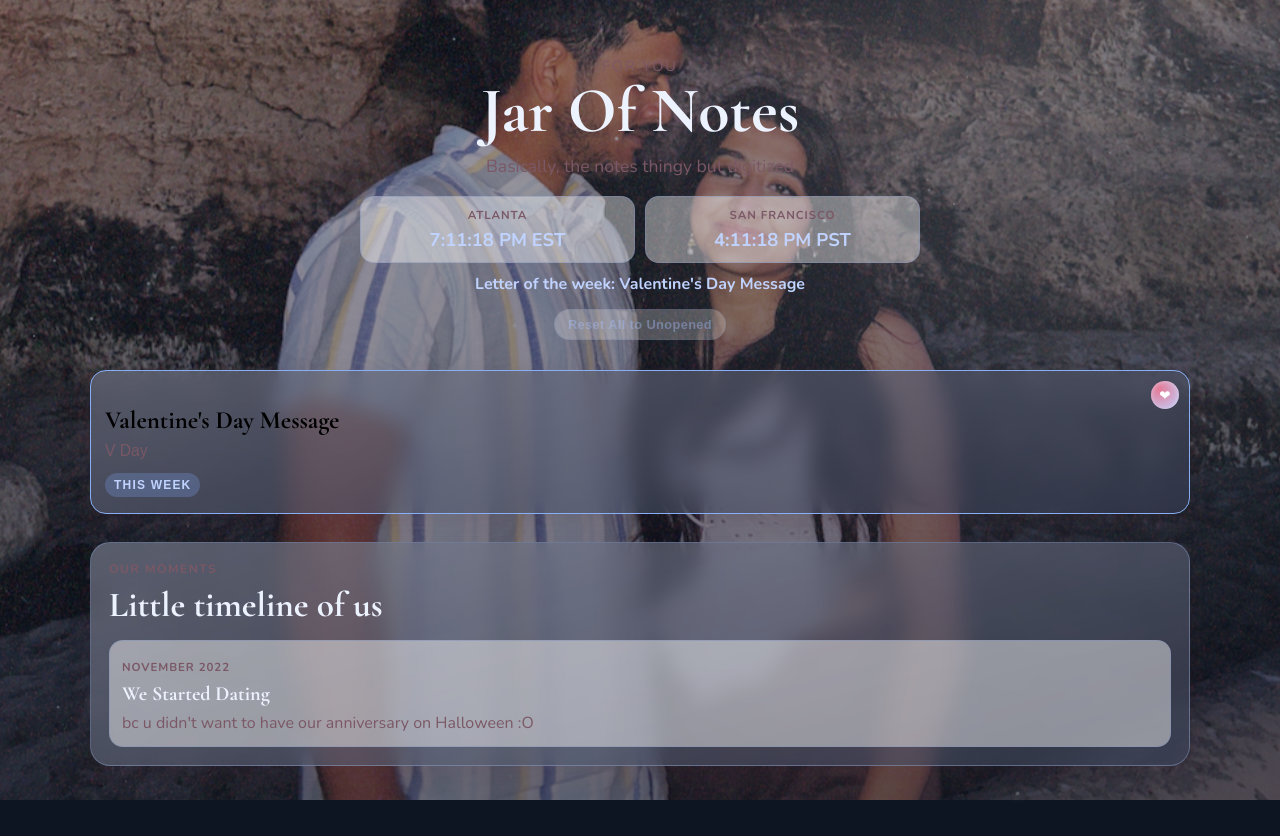
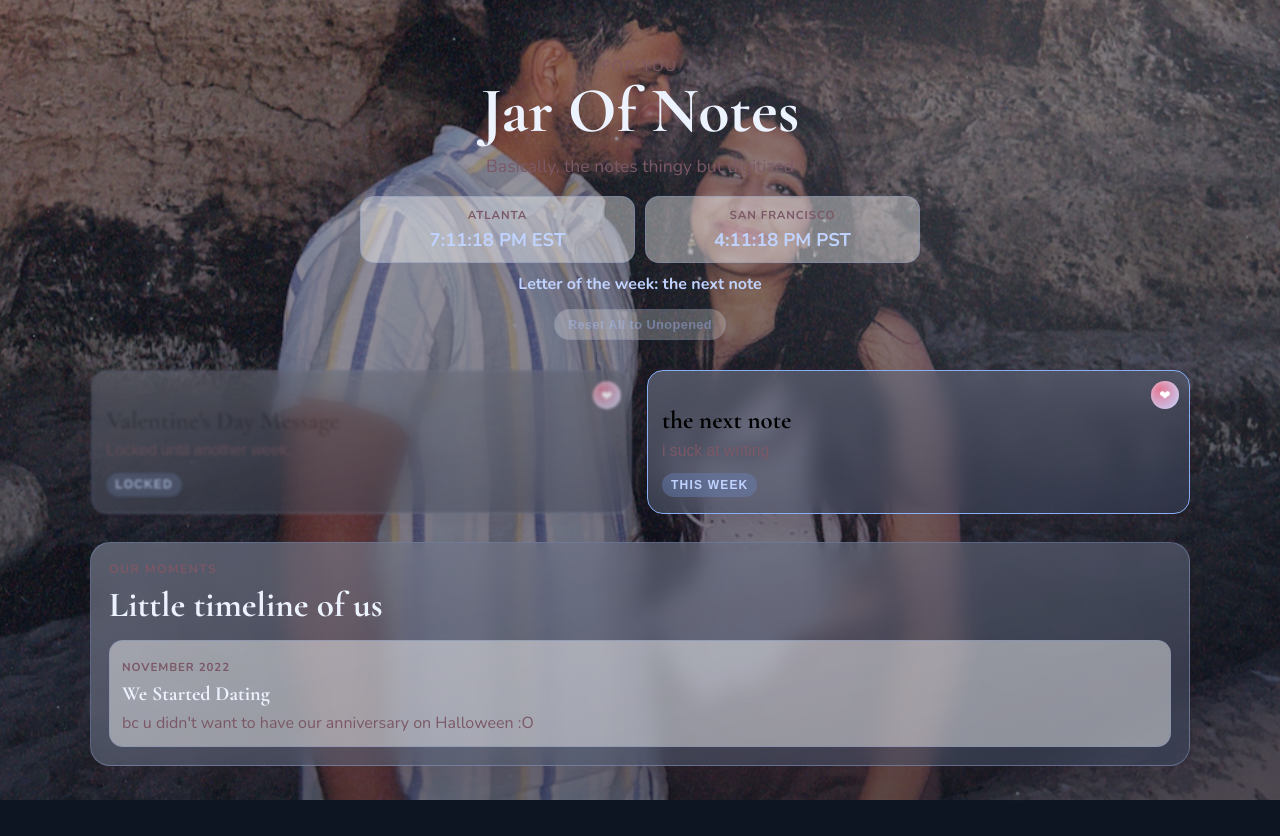
Before and after one commit to Kardee12/JarOfNotes, a React (Vite) app: page / in a window 1280 px wide. Built offline with nearby package versions, Linux system fonts and the light colour scheme.

Commit message:
add some more

```diff
--- a/src/data/letters.js
+++ b/src/data/letters.js
@@ -17,6 +17,17 @@ Happy Valentine's Day Simtard. I love you.
     ],
     promise: "I promise u i will write 1 message every few days lol"
   },
+  {
+    id: "the-next-note",
+    title: "the next note",
+    preview: "i suck at writing",
+    note:  `
+    Hi Simtard. I lw had to get this note working. Lw this one is just a small one lol. I miss you and I hope today is being nice to you.
+    You make my days feel calmer fr, even when everything else is chaotic.
+    I’m really grateful for you and I love you a ton.
+    That’s it, just wanted to remind you :)
+    `
+  }
 ];
 
 export const moments = [
```
